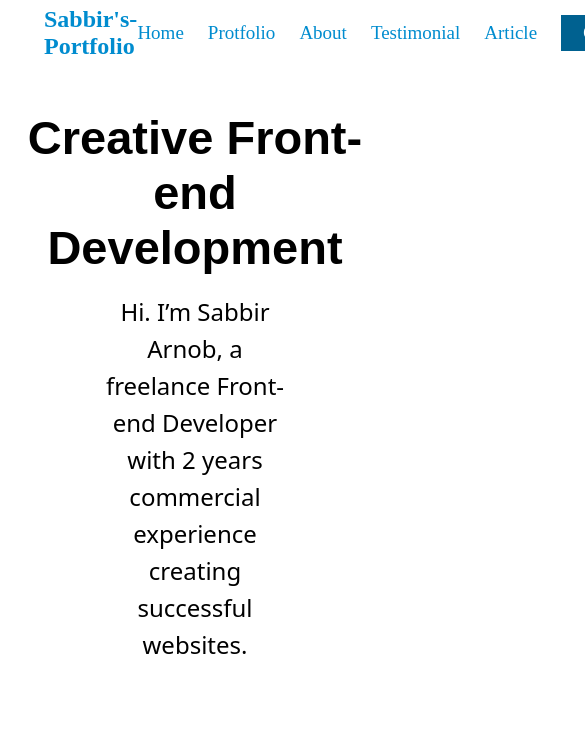
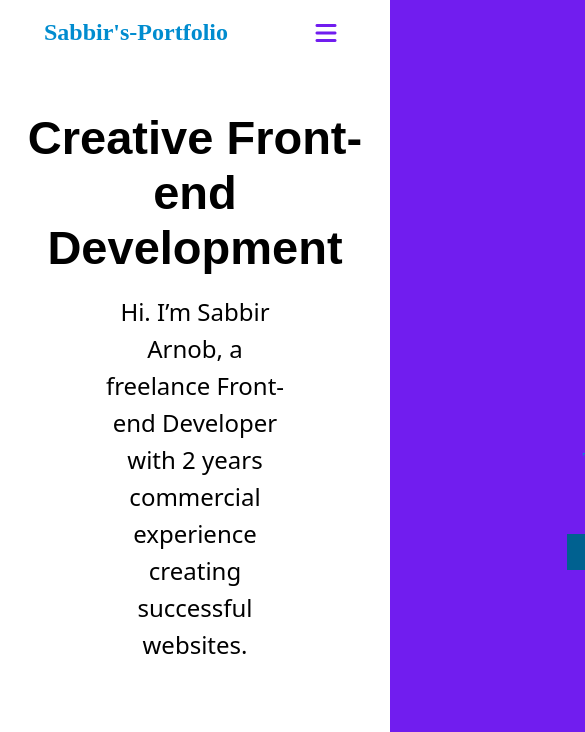
Before and after one commit to sabbir512/sabbir_portfolio, a plain HTML site: page index.html in a window 390 px wide. Shown: the top 732 px of the page, 585 px wide, since content can reach past the window. Drawn offline with Linux system fonts and the light colour scheme.

Commit message:
running to create humguger-menu

```diff
--- a/styles/index.css
+++ b/styles/index.css
@@ -2,6 +2,14 @@
   margin: 0;
   padding: 0;
   box-sizing: border-box;
+}
+
+body {
+  min-height: 100vh;
+  width: 100%;
+  background-color: white;
+  display: flex;
+  flex-direction: column;
 }
 
 :root {
@@ -12,18 +20,17 @@
 }
 
 /*--NAVBAR--*/
-header {
-  width: 100%;
-  position: sticky;
-  top: 0;
-  background-color: var(--card-background);
-}
+
 #navbar {
   display: flex;
   justify-content: space-between;
   align-items: center;
   height: 65px;
   padding: 0px 44px;
+  width: 100%;
+  position: sticky;
+  top: 0;
+  background-color: var(--card-background);
 }
 
 #menu-list {
@@ -83,10 +90,13 @@ header {
   background-color: #03557e;
 }
 
-#navbar #emoji-button{
+.menu #emoji-button {
   display: none;
 }
 
+.menu {
+  display: flex;
+}
 /*----FOR HOME-----*/
 
 .top-section .text {
@@ -148,22 +158,87 @@ header {
   padding: 0 19px;
 }
 
-
+/*------Media Quyrie-------*/
 @media screen and (max-width: 1018px) {
-  #menu-list{
+  #menu-list {
     gap: 24px;
   }
 
-  #menu-list li{
+  #menu-list li {
     font-size: 19px;
   }
 
-  .left{
+  .left {
     font-size: 24px;
   }
 
-  #menu-list .btn{
+  #menu-list .btn {
     font-size: 18px;
     padding: 8px 22px;
   }
 }
+
+@media screen and (max-width: 834px) {
+  .menu #emoji-button {
+    display: block;
+    width: 40px;
+    height: 37px;
+    border: none;
+    background: transparent;
+    color: #711def;
+    cursor: pointer;
+    outline: none;
+    font-size: 1.5rem;
+    z-index: 2;
+  }
+
+  .menu i.fa-times,
+  .menu.opened i.fa-bars {
+    display: none;
+  }
+
+  .menu.opened i.fa-times,
+  .menu i.fa-bars {
+    display: block;
+    animation: enter 0.8s;
+  }
+
+  @keyframes enter {
+    0% {
+      opacity: 0;
+    }
+
+    100% {
+      opacity: 1;
+    }
+  }
+
+  #menu-list {
+    position: fixed;
+    top: 0;
+    right: 0;
+    width: 80%;
+    height: 100%;
+    background-color: #711def;
+    color: white;
+    padding: 30px;
+    align-items: flex-end;
+    flex-direction: column;
+    padding-top: 60px;
+    transform: translate(100%);
+    transition:  transform 0.5s;
+  }
+
+  .menu-list li{
+    font-size: 1.4rem;
+    margin: 24px;
+  }
+
+  .menu.opened #menu-list{
+    transform: translate(0%);
+  }
+
+  .menu.opened #emoji-button {
+   color: white;
+  }
+}
```
